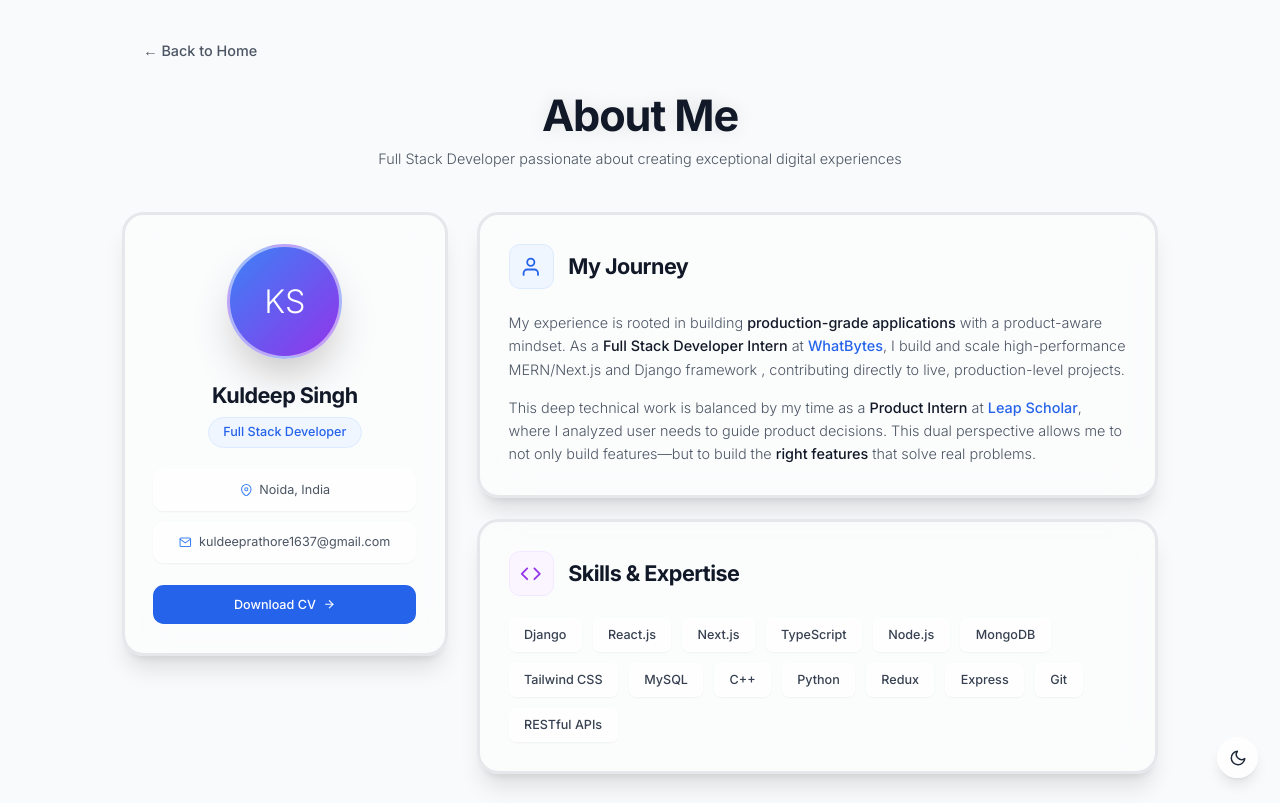
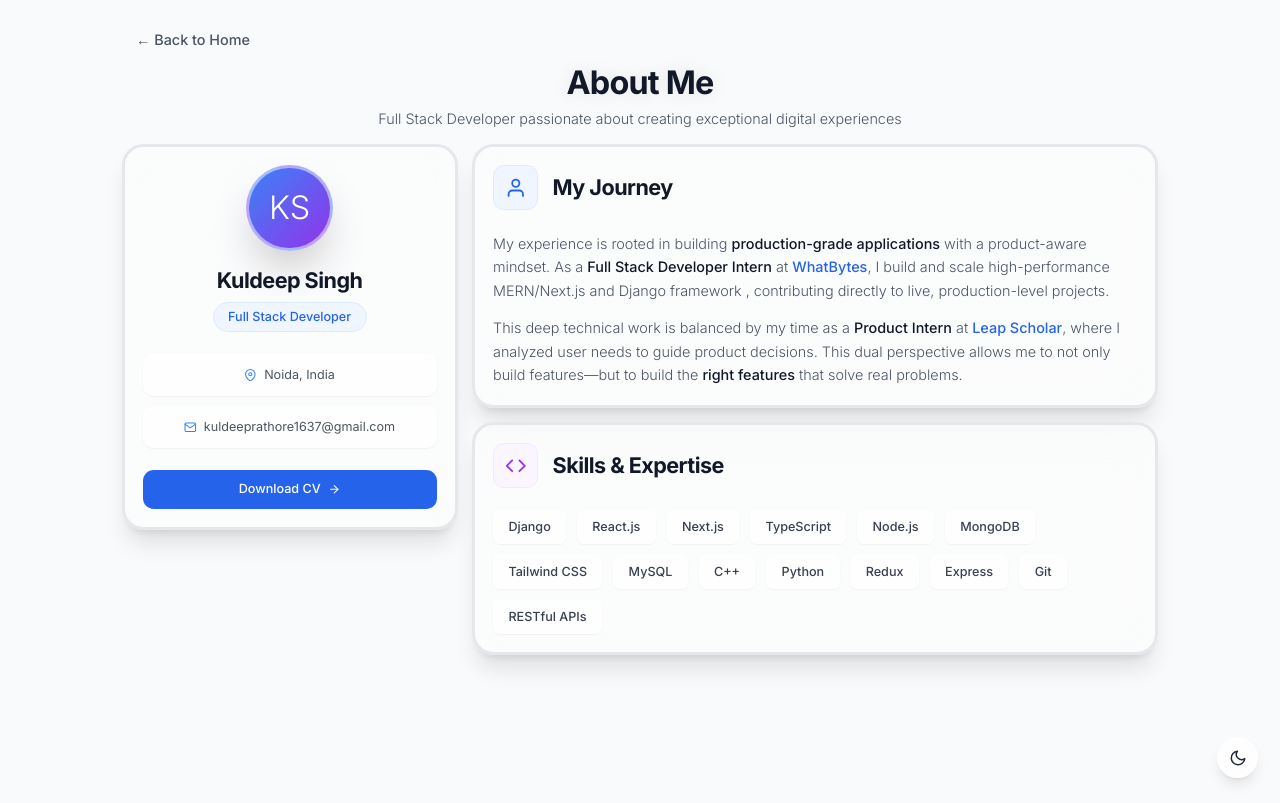
Before and after one commit to Kuldeep2602/Portfolio, a React (Vite) app: page /about in a window 1280 px wide. Built offline with nearby package versions, Linux system fonts and the light colour scheme.

Commit message:
update in about

```diff
--- a/src/pages/About.tsx
+++ b/src/pages/About.tsx
@@ -4,9 +4,9 @@ import { Link } from 'react-router-dom';
 
 const About = () => {
   return (
-    <div className="min-h-screen p-4 md:p-8 text-gray-900 dark:text-white transition-colors duration-300">
+    <div className="min-h-screen p-4 md:p-6 text-gray-900 dark:text-white transition-colors duration-300">
       {/* Navigation */}
-      <nav className="py-3 px-4 sm:px-6 mb-6">
+      <nav className="py-2 px-4 sm:px-6 mb-2">
         <div className="max-w-6xl mx-auto flex justify-between items-center">
           <Link to="/" className="text-base font-medium text-gray-600 dark:text-gray-400 hover:text-gray-900 dark:hover:text-white transition-colors">
             ← Back to Home
@@ -19,22 +19,22 @@ const About = () => {
           initial={{ opacity: 0, y: 20 }}
           animate={{ opacity: 1, y: 0 }}
           transition={{ duration: 0.5 }}
-          className="text-center mb-12"
+          className="text-center mb-4"
         >
-          <h1 className="text-3xl md:text-5xl font-bold text-gray-900 dark:text-white mb-3 tracking-tight text-glow transition-colors duration-300">About Me</h1>
+          <h1 className="text-2xl md:text-4xl font-bold text-gray-900 dark:text-white mb-2 tracking-tight text-glow transition-colors duration-300">About Me</h1>
           <p className="text-sm md:text-base text-gray-600 dark:text-gray-400 font-light transition-colors duration-300">Full Stack Developer passionate about creating exceptional digital experiences</p>
         </motion.div>
 
-        <div className="grid grid-cols-1 md:grid-cols-3 gap-8">
+        <div className="grid grid-cols-1 md:grid-cols-3 gap-4">
           {/* Left column - Profile */}
           <motion.div
             initial={{ opacity: 0, y: 10 }}
             animate={{ opacity: 1, y: 0 }}
             transition={{ duration: 0.4 }}
-            className="glass-panel rounded-3xl p-8 h-fit"
+            className="glass-panel rounded-3xl p-5 h-fit"
           >
             <div className="flex flex-col items-center text-center">
-              <div className="w-32 h-32 rounded-full bg-gradient-to-br from-blue-500 to-purple-600 mb-6 overflow-hidden border-4 border-white/50 dark:border-white/20 shadow-2xl">
+              <div className="w-24 h-24 rounded-full bg-gradient-to-br from-blue-500 to-purple-600 mb-4 overflow-hidden border-4 border-white/50 dark:border-white/20 shadow-2xl">
                 <div className="w-full h-full flex items-center justify-center text-white">
                   <span className="text-4xl font-light">KS</span>
                 </div>
@@ -72,10 +72,10 @@ const About = () => {
             initial={{ opacity: 0, y: 10 }}
             animate={{ opacity: 1, y: 0 }}
             transition={{ duration: 0.5, delay: 0.1 }}
-            className="md:col-span-2 flex flex-col gap-6"
+            className="md:col-span-2 flex flex-col gap-4"
           >
             {/* Journey section */}
-            <div className="glass-panel rounded-3xl p-8">
+            <div className="glass-panel rounded-3xl p-5">
               <div className="flex items-center mb-6">
                 <div className="p-3 bg-blue-50 dark:bg-blue-900/30 rounded-xl mr-4 border border-blue-100 dark:border-blue-800 transition-colors duration-300">
                   <FiUser className="text-blue-600 dark:text-blue-400 w-6 h-6" />
@@ -97,7 +97,7 @@ const About = () => {
               initial={{ opacity: 0, y: 10 }}
               animate={{ opacity: 1, y: 0 }}
               transition={{ duration: 0.5, delay: 0.4 }}
-              className="glass-panel rounded-3xl p-8"
+              className="glass-panel rounded-3xl p-5"
             >
               <div className="flex items-center mb-6">
                 <div className="p-3 bg-purple-50 dark:bg-purple-900/30 rounded-xl mr-4 border border-purple-100 dark:border-purple-800 transition-colors duration-300">
```
